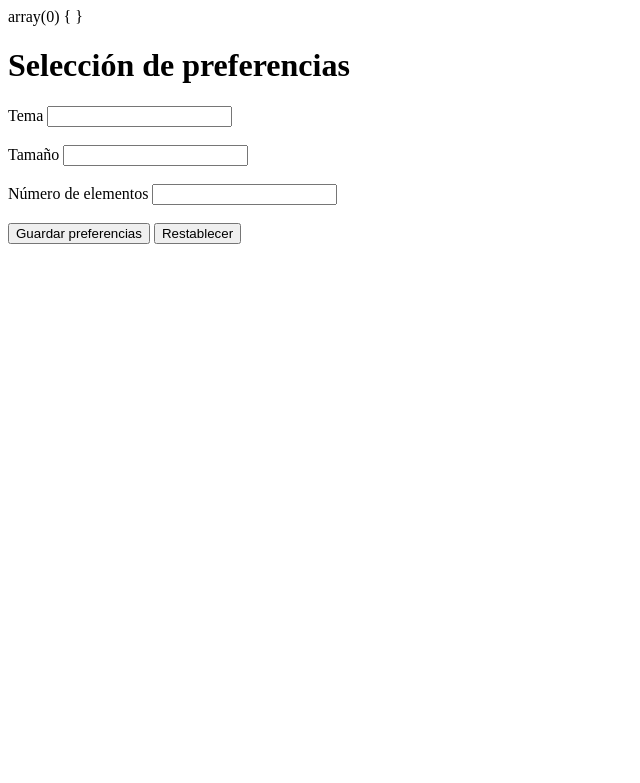
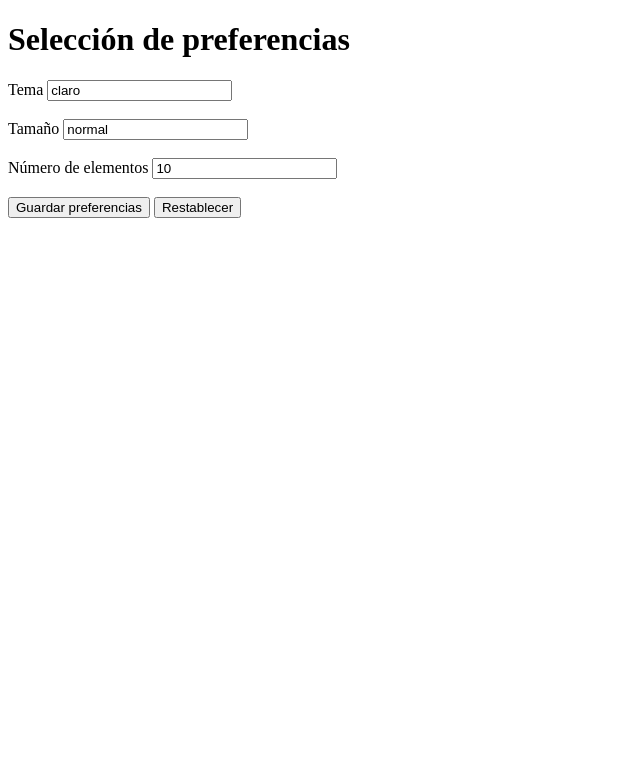
Before and after one commit to pmartinezm28-commits/dews, a PHP site: page /cookie_reto.php in a window 1280 px wide. Shown: the top 783 px of the page, without its empty margins (0-640 px from the left). Run offline with PHP 8.4, Linux system fonts and the light colour scheme.

Commit message:
Cookies reto

```diff
--- a/26-27/ut2.3-cookies/cookie_reto.php
+++ b/26-27/ut2.3-cookies/cookie_reto.php
@@ -1,50 +1,48 @@
 <?php
     declare(strict_types=1);
-    var_dump($_POST);
+
+    // Valores por defecto
+    $tema = $_COOKIE['tema'] ?? 'claro';
+    $tamanho = $_COOKIE['tamanho'] ?? 'normal';
+    $num_elementos = $_COOKIE['num_elementos'] ?? '10';
+
     if ($_SERVER['REQUEST_METHOD'] === 'POST'){
         if (isset($_POST['btn_guardar'])){
             $caducidad = time() + 60 * 60 * 24 * 60;
-            // Valores por defecto
-            $tema = "claro";
-            $tamanho = "normal";
-            $num_elemntos = '10';
 
             // Compruebo si llegan tema, tamanho y num_elementos del form
             // Si llegan los guardo en la variable, si no valor por defecto
             if(isset($_POST['input_tema'])){
                 if($_POST['input_tema'] === 'claro' || $_POST['input_tema'] === 'oscuro'){
-
                     $tema = $_POST['input_tema'];
                     setcookie("tema", $tema, [
-                    'expires' => $caducidad,
-                    'path' => '/', // Se enviará a la ruta en la que se encuentre este archivo
-                    'secure' => 'no', // Al trabajar en xamp no contamos con https, por lo tanto no podemos usarlo
-                    'httponly' => 'no', // Evitamos el procesamiento de la cookie desde javascript
-                    'samesite' => 'strict' // Impedimos que las cookies de otras paginas lleguen a la nuestra
-                ]);
+                        'expires' => $caducidad,
+                        'path' => '/', // Se enviará a la ruta en la que se encuentre este archivo
+                        'secure' => 'false', // Al trabajar en xamp no contamos con https, por lo tanto no podemos usarlo
+                        'httponly' => 'false', // Evitamos el procesamiento de la cookie desde javascript
+                        'samesite' => 'strict' // Impedimos que las cookies de otras paginas lleguen a la nuestra
+                    ]);
                 }
             }
             else {
                 setcookie("tema", $tema, [
                     'expires' => $caducidad,
                     'path' => '/', // Se enviará a la ruta en la que se encuentre este archivo
-                    'secure' => 'no', // Al trabajar en xamp no contamos con https, por lo tanto no podemos usarlo
-                    'httponly' => 'no', // Evitamos el procesamiento de la cookie desde javascript
+                    'secure' => 'false', // Al trabajar en xamp no contamos con https, por lo tanto no podemos usarlo
+                    'httponly' => 'false', // Evitamos el procesamiento de la cookie desde javascript
                     'samesite' => 'strict' // Impedimos que las cookies de otras paginas lleguen a la nuestra
                 ]);
             }
 
             if(isset($_POST['input_tamanho'])){
-                echo " POST[input_tamanho] " . $_POST['input_tamanho'];
-                if($_POST['input_tamanho'] === 'pequeño' || $_POST['input_tamanho'] === 'normal' ||
-                    $_POST['input_tamanho'] === 'grande'){
-                        $tema = $_POST['input_tamanho'];
+                if($_POST['input_tamanho'] === 'pequeño' || $_POST['input_tamanho'] === 'normal' || $_POST['input_tamanho'] === 'grande'){
+                        $tamanho = $_POST['input_tamanho'];
                         // Igual que en la cookie anterior
                         setcookie("tamanho", $tamanho, [
                             'expires' => $caducidad,
                             'path' => '/',
-                            'secure' => 'no',
-                            'httponly' => 'no',
+                            'secure' => 'false',
+                            'httponly' => 'false',
                             'samesite' => 'strict'
                         ]);
                 }
@@ -53,23 +51,22 @@
                 setcookie("tamanho", $tamanho, [
                     'expires' => $caducidad,
                     'path' => '/',
-                    'secure' => 'no',
-                    'httponly' => 'no',
+                    'secure' => 'false',
+                    'httponly' => 'false',
                     'samesite' => 'strict'
                 ]);
             }
 
             if(isset($_POST['input_num_elementos'])){
-                if($_POST['input_num_elementos'] === '10' || $_POST['input_num_elementos'] === '20' ||
-                    $_POST['input_num_elementos'] === '50'){
-                    $num_elemntos = $_POST['input_num_elementos'];
+                if($_POST['input_num_elementos'] === '10' || $_POST['input_num_elementos'] === '20' ||  $_POST['input_num_elementos'] === '50'){
+                    $num_elementos = $_POST['input_num_elementos'];
 
                     // Igual que en la cookie anterior
-                    setcookie("num_elementos", "10", [
+                    setcookie("num_elementos", $num_elementos, [
                         'expires' => $caducidad,
                         'path' => '/',
-                        'secure' => 'no',
-                        'httponly' => 'no',
+                        'secure' => 'false',
+                        'httponly' => 'false',
                         'samesite' => 'strict'
                     ]);
                 }
@@ -78,18 +75,44 @@
                 setcookie("num_elementos", "10", [
                     'expires' => $caducidad,
                     'path' => '/',
-                    'secure' => 'no',
-                    'httponly' => 'no',
+                    'secure' => 'false',
+                    'httponly' => 'false',
                     'samesite' => 'strict'
                 ]);
             }
         }
         // Si se ha pulsado el botón se borran las cookies
         if (isset($_POST['btn_restablecer'])){
-            setcookie("tema", "", time() - 3600);
-            setcookie("tamanho", "", time() - 3600);
-            setcookie("num_elementos", "", time() - 3600);
+            setcookie("tema", "claro", time() - 3600);
+            setcookie("tamanho", "normal", time() - 3600);
+            setcookie("num_elementos", "10", time() - 3600);
+
+            $tema = "claro";
+            $tamanho = 'normal';
+            $num_elemntos = '10';
         }
+    }
+
+    // Estilo
+    if($tema === "oscuro"){
+        $background_color = "black";
+        $color = "white";
+    }
+    else {
+        $background_color = "white";
+        $color = "black";
+    }
+
+    switch($tamanho){
+        case "pequeño":
+            $font_size = '12px';
+            break;
+        case "grande":
+            $font_size = '20px';
+            break;
+        default:
+            $font_size = '16px';
+            break;
     }
 ?>
 <!DOCTYPE html>
@@ -99,20 +122,27 @@
     <meta name="viewport" content="width=device-width, initial-scale=1.0">
     <title>Reto Cookies </title>
 </head>
-<body>
+<style>
+    body{
+        background-color: <?= $background_color ?>;
+        color: <?= $color  ?>;
+        font-size: <?= $font_size ?>;
+    }
+</style>
+<body >
     <!-- Aplicar el tema y el tamaño de letra -->
     <h1>Selección de preferencias</h1>
     <form action="" method="post">
         <label> Tema </label>
-        <input type="text" name="input_tema" value="<?php if (isset($_COOKIE['tema'])) echo $_COOKIE['tema'] ?>">
+        <input type="text" name="input_tema" value="<?php echo htmlspecialchars($tema)?>">
         <br><br>
 
         <label> Tamaño </label>
-        <input type="text" name="input_tamanho" value="<?php if (isset($_COOKIE['tamanho'])) echo $_COOKIE['tamanho'] ?>">
+        <input type="text" name="input_tamanho" value="<?php echo htmlspecialchars($tamanho) ?>">
         <br><br>
 
         <label> Número de elementos </label>
-        <input type="text" name="input_num_elementos" value="<?php if (isset($_COOKIE['num_elementos'])) echo $_COOKIE['num_elementos'] ?>">
+        <input type="text" name="input_num_elementos" value="<?php echo htmlspecialchars($num_elementos) ?>">
         <br><br>
 
         <button name="btn_guardar">Guardar preferencias</button>
```
Also changed, not shown: 1 other file.
